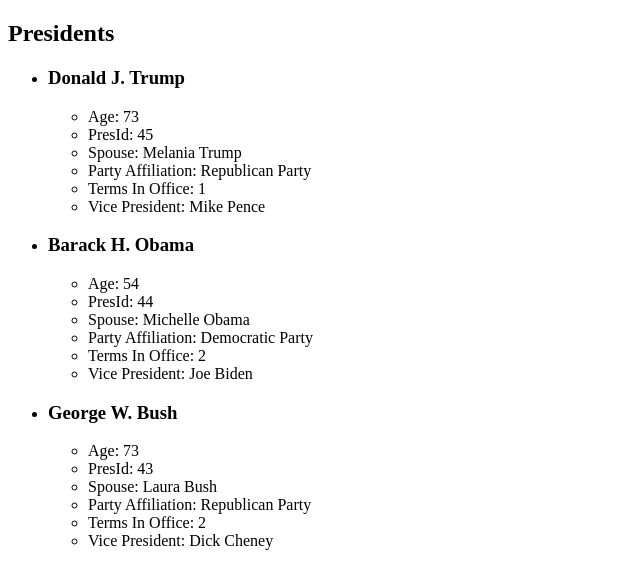
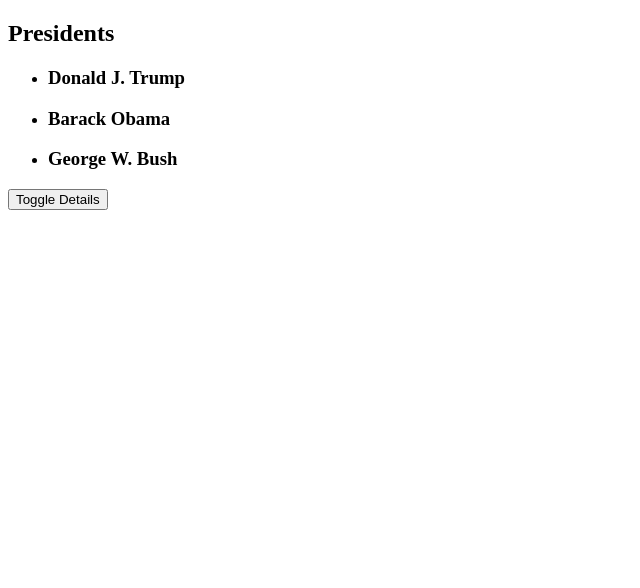
Before and after one commit to colorfest/angular9tutorial, an Angular app: page / in a window 1280 px wide. Shown: the top 588 px of the page, without its empty margins (0-640 px from the left). Built offline with nearby package versions, Linux system fonts and the light colour scheme.

Commit message:
Lesson 7: Conditionals, Required values, and Click actions.

```diff
--- a/src/app/app.component.sass
+++ b/src/app/app.component.sass
@@ -0,0 +1,10 @@
+$headerColor: #ff0000
+
+h1
+    color: $headerColor
+
+h2
+    color: #3044b5
+
+.capitalize
+    text-transform: uppercase
--- a/src/app/components/presidents/presidents.component.html
+++ b/src/app/components/presidents/presidents.component.html
@@ -1,8 +1,8 @@
 <h2>Presidents</h2>
-<ul>
+<ul *ngIf="presidents?.length > 0">
     <li *ngFor="let president of presidents">
-        <h3>{{ president.firstName}} {{ president.middleInitial }}. {{ president.lastName }}</h3>
-        <ul>
+        <h3>{{ president.firstName}} {{ president.middleInitial }} {{ president.lastName }}</h3>
+        <ul *ngIf="showDetails">
             <li>Age: {{ president.age }}</li>
             <li>PresId: {{ president.presId }}</li>
             <li>Spouse: {{ president.details.spouse }}</li>
@@ -12,3 +12,14 @@
         </ul>
     </li>
 </ul>
+
+<div *ngIf="presidents?.length == 0 || !presidents">
+    <h2>No Users Found</h2>
+</div>
+
+<div *ngIf="!dataLoaded">
+    <h2>Loading...</h2>
+</div>
+
+
+<button (click)="showHideDetails()">Toggle Details</button>
--- a/src/app/components/presidents/presidents.component.ts
+++ b/src/app/components/presidents/presidents.component.ts
@@ -8,15 +8,19 @@
 })
 export class PresidentsComponent implements OnInit {
   presidents: President[];
+  showDetails: boolean = false;
+  dataLoaded: boolean = false;
 
   constructor() { }
 
   ngOnInit(): void {
+    // set presidents
+    setTimeout(() => {
       this.presidents = [
         {
           firstName: `Donald`,
           lastName: `Trump`,
-        middleInitial:  `J`,
+          middleInitial:  `J.`,
           age: 73,
           presId: 45,
           details: {
@@ -29,7 +33,6 @@
         {
           firstName: `Barack`,
           lastName: `Obama`,
-        middleInitial: `H`,
           age: 54,
           presId: 44,
           details: {
@@ -42,7 +45,7 @@
         {
           firstName: `George`,
           lastName: `Bush`,
-        middleInitial: `W`,
+          middleInitial: `W.`,
           age: 73,
           presId: 43,
           details: {
@@ -53,6 +56,15 @@
           }
         }
       ]
+
+      // set conditionals
+      this.dataLoaded = true;
+    }, 2000);
+  }
+
+  // toggle details
+  showHideDetails() {
+    this.showDetails = !this.showDetails;
   }
 
 }
```
Also changed, not shown: src/app/interfaces/president.ts (+7 -7 lines). Lines whose indentation alone changed are shown as unchanged.
